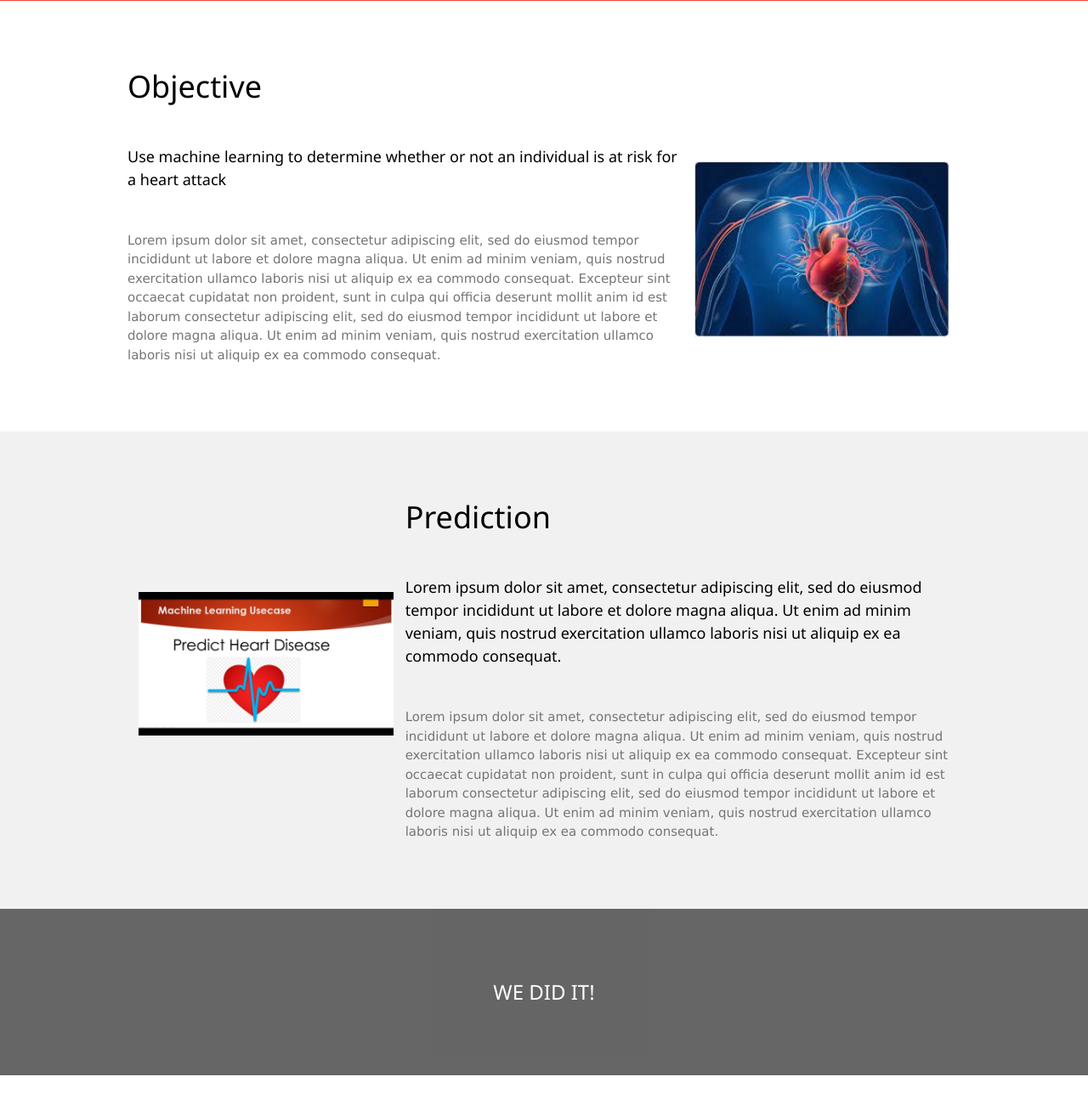
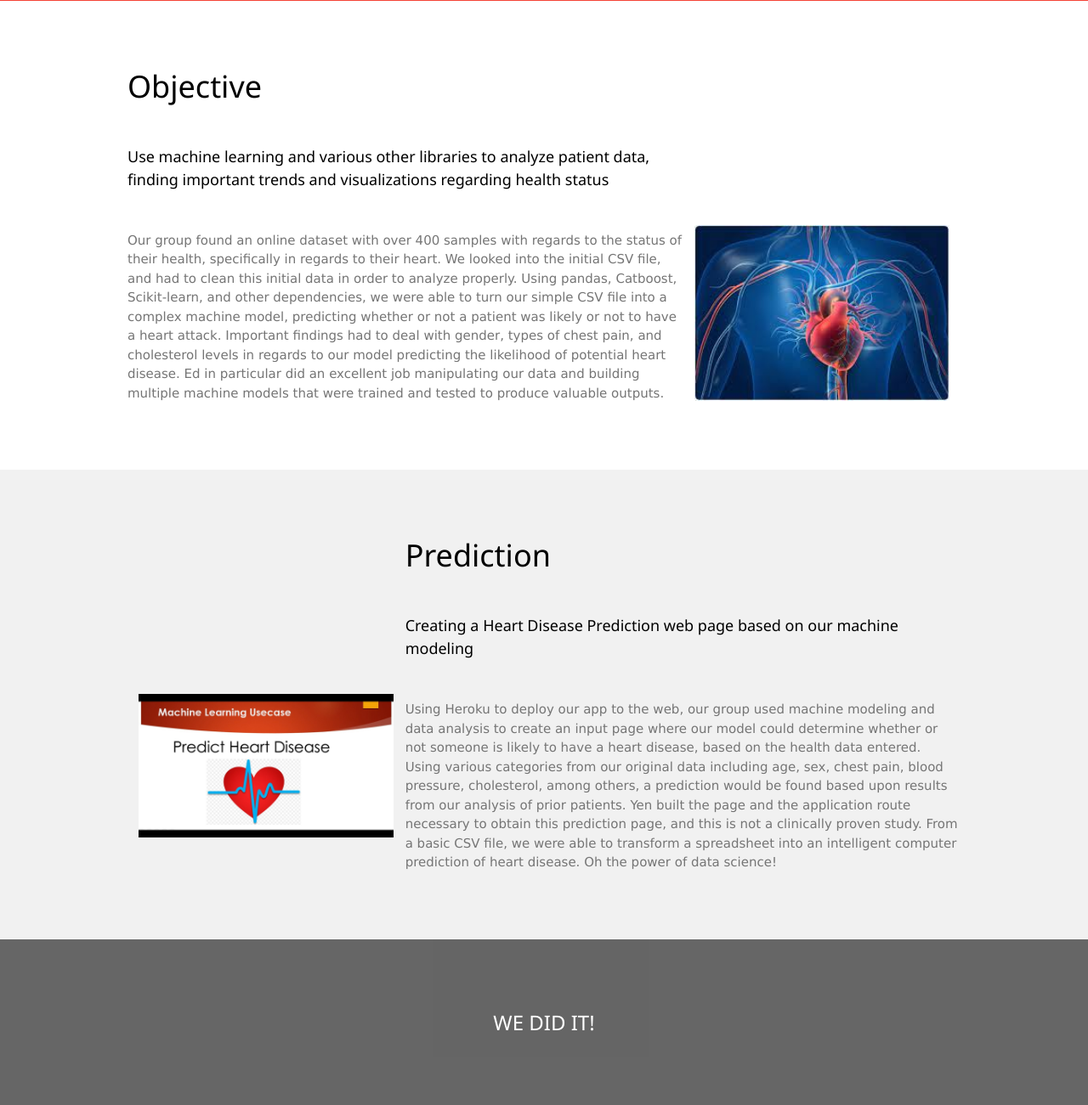
Before and after one commit to ravjolt/project-4, a Flask app: template Jonathan/Template/home.html in a window 1280 px wide. Shown: the part 534-1835 px from the top of the page at 85% size. Run offline with Flask 2, Linux system fonts and the light colour scheme; the template is opened without the code that fills it, so the values that code supplies are empty.

Commit message:
Added additional text

```diff
--- a/Jonathan/Template/home.html
+++ b/Jonathan/Template/home.html
@@ -38,18 +38,16 @@ body,h1,h5 {font-family: "Lato", sans-serif}
   <div class="w3-content">
     <div class="w3-twothird">
       <h1>Objective</h1>
-      <h5 class="w3-padding-32">Use machine learning to determine whether or not an individual is at risk for a heart attack</h5>
+      <h5 class="w3-padding-32">Use machine learning and various other libraries to analyze patient data, finding important trends and visualizations regarding health status</h5>
 
-      <p class="w3-text-grey">Lorem ipsum dolor sit amet, consectetur adipiscing elit, sed do eiusmod tempor incididunt ut labore et dolore magna aliqua. Ut enim ad minim veniam, quis nostrud exercitation ullamco laboris nisi ut aliquip ex ea commodo consequat. Excepteur sint
-        occaecat cupidatat non proident, sunt in culpa qui officia deserunt mollit anim id est laborum consectetur adipiscing elit, sed do eiusmod tempor incididunt ut labore et dolore magna aliqua. Ut enim ad minim veniam, quis nostrud exercitation ullamco
-        laboris nisi ut aliquip ex ea commodo consequat.</p>
+      <p class="w3-text-grey">Our group found an online dataset with over 400 samples with regards to the status of their health, specifically in regards to their heart. We looked into the initial CSV file, and had to clean this initial data in order to analyze properly. Using pandas, Catboost, Scikit-learn, and other dependencies, we were able to turn our simple CSV file into a complex machine model, predicting whether or not a patient was likely or not to have a heart attack. Important findings had to deal with gender, types of chest pain, and cholesterol levels in regards to our model predicting the likelihood of potential heart disease. Ed in particular did an excellent job manipulating our data and building multiple machine models that were trained and tested to produce valuable outputs.</p>
     </div>
 
     <div class="w3-third w3-center">
       <style>
   img {
     width: 300px;
-    margin-top: 125px;
+    margin-top: 200px;
   }
 </style>
       <img src="../images/heart.JPG">
@@ -66,11 +64,9 @@ body,h1,h5 {font-family: "Lato", sans-serif}
 
     <div class="w3-twothird">
       <h1>Prediction</h1>
-      <h5 class="w3-padding-32">Lorem ipsum dolor sit amet, consectetur adipiscing elit, sed do eiusmod tempor incididunt ut labore et dolore magna aliqua. Ut enim ad minim veniam, quis nostrud exercitation ullamco laboris nisi ut aliquip ex ea commodo consequat.</h5>
+      <h5 class="w3-padding-32">Creating a Heart Disease Prediction web page based on our machine modeling</h5>
 
-      <p class="w3-text-grey">Lorem ipsum dolor sit amet, consectetur adipiscing elit, sed do eiusmod tempor incididunt ut labore et dolore magna aliqua. Ut enim ad minim veniam, quis nostrud exercitation ullamco laboris nisi ut aliquip ex ea commodo consequat. Excepteur sint
-        occaecat cupidatat non proident, sunt in culpa qui officia deserunt mollit anim id est laborum consectetur adipiscing elit, sed do eiusmod tempor incididunt ut labore et dolore magna aliqua. Ut enim ad minim veniam, quis nostrud exercitation ullamco
-        laboris nisi ut aliquip ex ea commodo consequat.</p>
+      <p class="w3-text-grey">Using Heroku to deploy our app to the web, our group used machine modeling and data analysis to create an input page where our model could determine whether or not someone is likely to have a heart disease, based on the health data entered. Using various categories from our original data including age, sex, chest pain, blood pressure, cholesterol, among others, a prediction would be found based upon results from our analysis of prior patients. Yen built the page and the application route necessary to obtain this prediction page, and this is not a clinically proven study. From a basic CSV file, we were able to transform a spreadsheet into an intelligent computer prediction of heart disease. Oh the power of data science!</p>
     </div>
   </div>
 </div>
```
